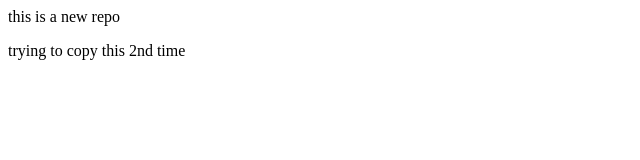
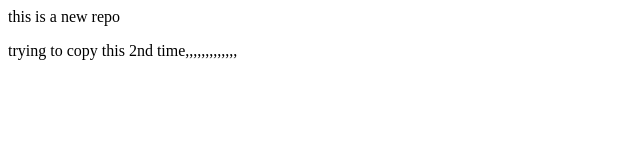
Before and after one commit to beingkaranjolly/localrepo, a plain HTML site: page index.html in a window 1280 px wide. Shown: the full height of the page, 0-640 px from the left. Drawn offline with Linux system fonts and the light colour scheme.

Commit message:
this is whatever it is

```diff
--- a/index.html
+++ b/index.html
@@ -1,2 +1,2 @@
 <p>this is a new repo</p>
-<p>trying to copy this 2nd time</p>
+<p>trying to copy this 2nd time,,,,,,,,,,,,,</p>
```
